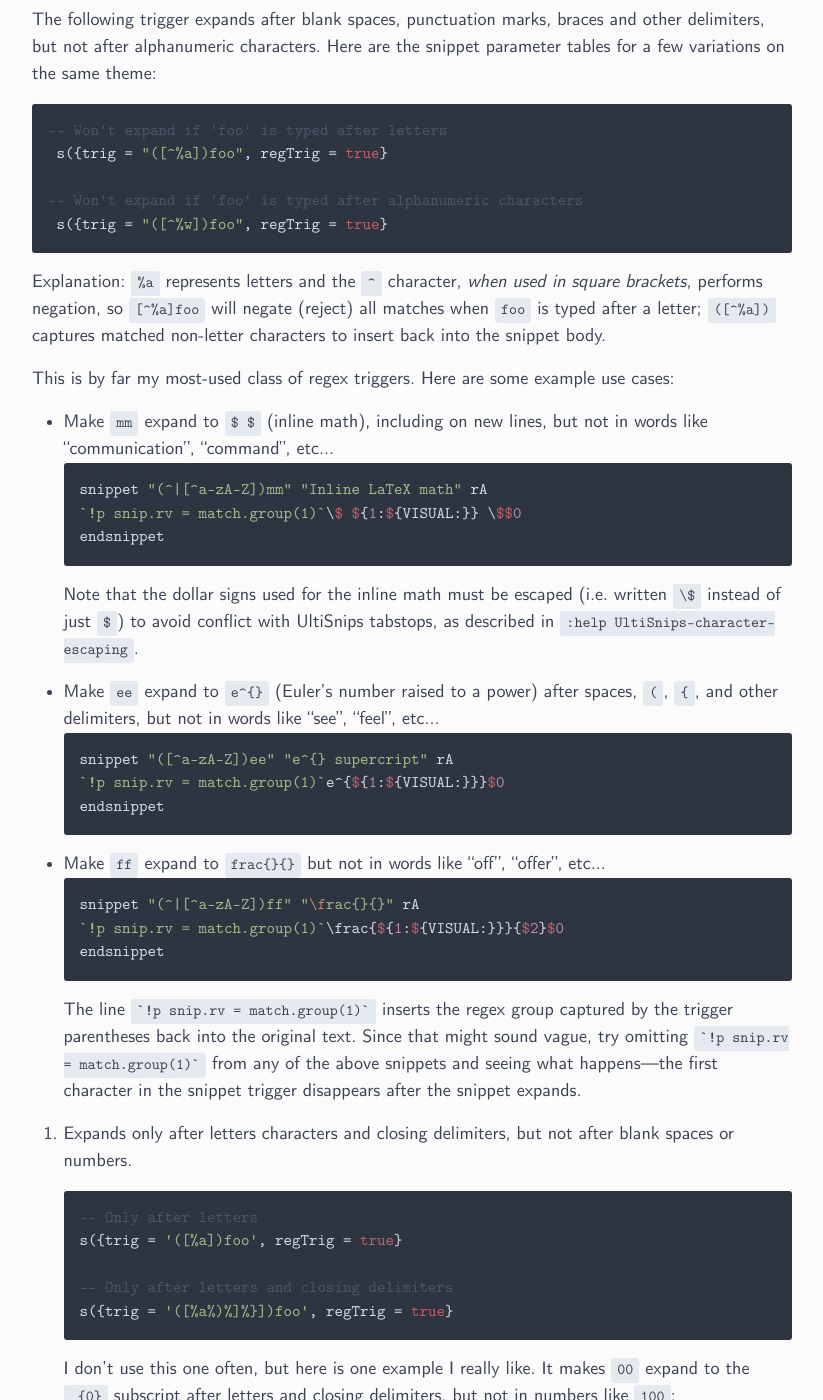
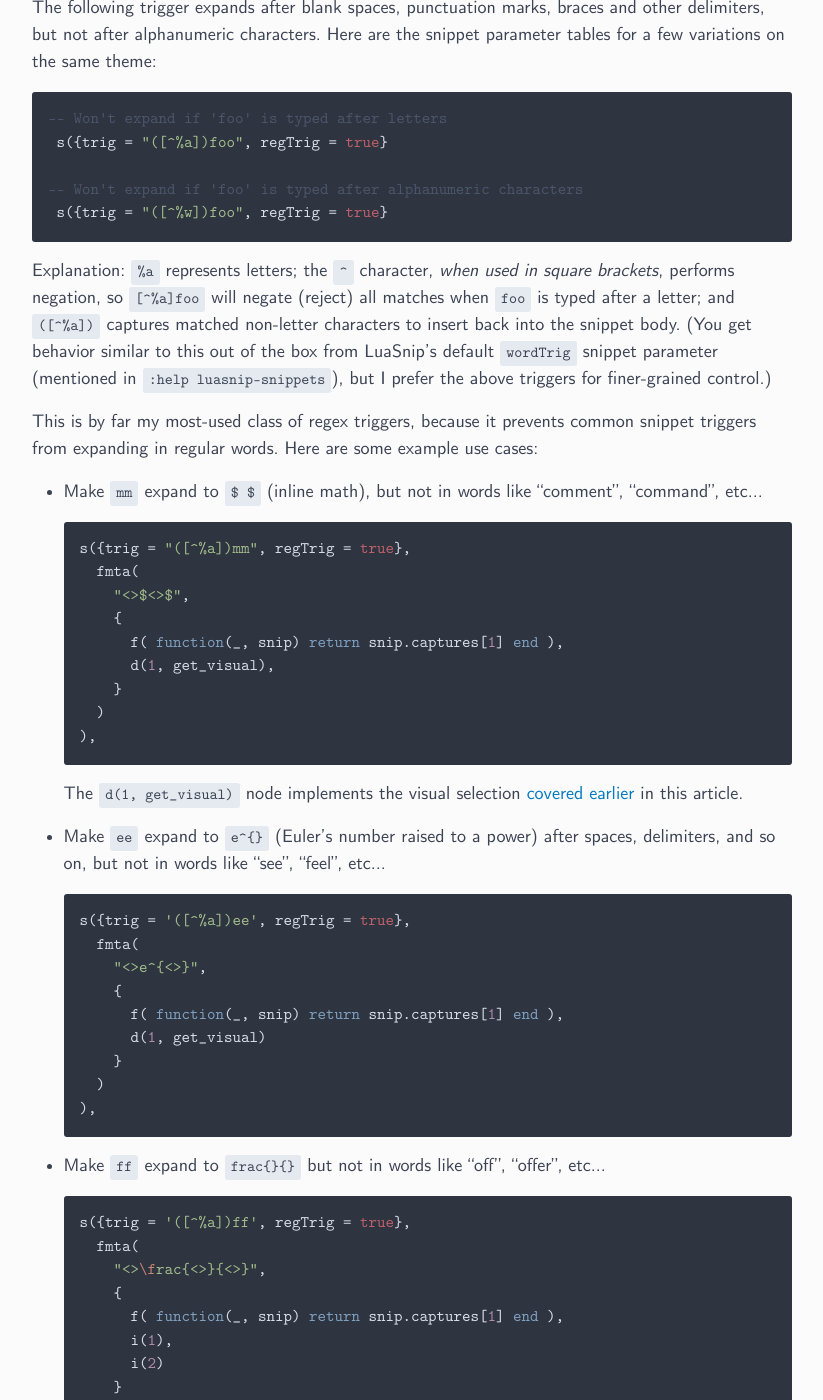
Before and after one commit to ejmastnak/ejmastnak.github.io, a Jekyll site: the page built from tutorials/vim-latex/luasnip.md, in a window 1280 px wide and 1400 px high, scrolled down 27878 px. Shown: the whole window, without its empty margins (228-1051 px from the left). Built offline with Jekyll 4.4.1, drawn with Linux system fonts in a browser that asks for light colours; some of the changed text lies outside the part shown.

Commit message:
(luasnip): complete regex triggers

````diff
--- a/tutorials/vim-latex/luasnip.md
+++ b/tutorials/vim-latex/luasnip.md
@@ -950,9 +951,7 @@ For future reference, here are the Lua pattern keywords needed for this article:
 | `%s` |	white space characters |
 | `%p` |	punctuation characters |
 
-**Cookbook-style list of useful regex triggers**
-
-Here's how the following sections will work:
+**Here's how the following sections will work:**
 
 - I'll first give the generic snippet parameter table needed to use each class of regex triggers, and use `foo` as the example trigger.
 - I'll give a short explanation of each Lua regex works.
@@ -1071,67 +1070,101 @@ Here are the snippet parameter tables for a few variations on the same theme:
  s({trig = "([^%w])foo", regTrig = true}
 ```
 
-Explanation: `%a` represents letters and the `^` character, *when used in square brackets*, performs negation, so `[^%a]foo` will negate (reject) all matches when `foo` is typed after a letter;
-`([^%a])` captures matched non-letter characters to insert back into the snippet body.
+Explanation: `%a` represents letters;
+the `^` character, *when used in square brackets*, performs negation, so `[^%a]foo` will negate (reject) all matches when `foo` is typed after a letter;
+and `([^%a])` captures matched non-letter characters to insert back into the snippet body.
+(You get behavior similar to this out of the box from LuaSnip's default `wordTrig` snippet parameter (mentioned in `:help luasnip-snippets`), but I prefer the above triggers for finer-grained control.)
 
-This is by far my most-used class of regex triggers.
+This is by far my most-used class of regex triggers, because it prevents common snippet triggers from expanding in regular words.
 Here are some example use cases:
 
-- Make `mm` expand to `$ $` (inline math), including on new lines, but not in words like "communication", "command", etc...
-```py
-snippet "(^|[^a-zA-Z])mm" "Inline LaTeX math" rA
-`!p snip.rv = match.group(1)`\$ ${1:${VISUAL:}} \$$0
-endsnippet
-```
-Note that the dollar signs used for the inline math must be escaped (i.e. written `\$` instead of just `$`) to avoid conflict with UltiSnips tabstops, as described in `:help UltiSnips-character-escaping`.
+- Make `mm` expand to `$ $` (inline math), but not in words like "comment", "command", etc...
 
-- Make `ee` expand to `e^{}` (Euler's number raised to a power) after spaces, `(`, `{`, and other delimiters, but not in words like "see", "feel", etc...
-```py
-snippet "([^a-zA-Z])ee" "e^{} supercript" rA
-`!p snip.rv = match.group(1)`e^{${1:${VISUAL:}}}$0
-endsnippet
+  ```lua
+  s({trig = "([^%a])mm", regTrig = true},
+    fmta(
+      "<>$<>$",
+      {
+        f( function(_, snip) return snip.captures[1] end ),
+        d(1, get_visual),
+      }
+    )
+  ),
+  ```
+
+  The `d(1, get_visual)` node implements the visual selection [covered earlier](#the-visual-placeholder-and-a-few-advanced-nodes) in this article.
+
+- Make `ee` expand to `e^{}` (Euler's number raised to a power) after spaces, delimiters, and so on, but not in words like "see", "feel", etc...
+
+  ```lua
+  s({trig = '([^%a])ee', regTrig = true},
+    fmta(
+      "<>e^{<>}",
+      {
+        f( function(_, snip) return snip.captures[1] end ),
+        d(1, get_visual)
+      }
+    )
+  ),
+  ```
+
+- Make `ff` expand to `frac{}{}` but not in words like "off", "offer", etc...
+
+  ```lua
+  s({trig = '([^%a])ff', regTrig = true},
+    fmta(
+      "<>\frac{<>}{<>}",
+      {
+        f( function(_, snip) return snip.captures[1] end ),
+        i(1),
+        i(2)
+      }
+    )
+  ),
+  ```
+
+#### Exand only after alphanumeric characters and closing delimiters
+
+This class of triggers expands only after letter characters and closing delimiters, but not after blank spaces or numbers.
+
+```lua
+-- Only after letters
+s({trig = '([%a])foo', regTrig = true}
+
+-- Only after letters and closing delimiters
+s({trig = '([%a%)%]%}])foo', regTrig = true}
 ```
 
-- Make `ff` expand to `frac{}{}` but not in words like "off", "offer", etc...
-```py
-snippet "(^|[^a-zA-Z])ff" "\frac{}{}" rA
-`!p snip.rv = match.group(1)`\frac{${1:${VISUAL:}}}{$2}$0
-endsnippet
+Explanation: `%a` matches letters;
+`%)`, `%]`, and `%}` match closing parentheses, square brackets, and curly braces, respectively (these three characters have to be escaped with the percent sign);
+and `([%a%)%]%}])` saves the captured characters in a capture group.
+
+I don't use this trigger that often, but here is one example I really like.
+It makes `00` expand to the `_{0}` subscript after letters and closing delimiters, but not in numbers like `100`:
+
+```lua
+s({trig = '([%a%)%]%}])00', regTrig = true},
+  fmta(
+    "<>_{<>}",
+    {
+      f( function(_, snip) return snip.captures[1] end ),
+      t("0")
+    }
+  )
+),
 ```
-The line `` `!p snip.rv = match.group(1)` `` inserts the regex group captured by the trigger parentheses back into the original text.
-Since that might sound vague, try omitting `` `!p snip.rv = match.group(1)` `` from any of the above snippets and seeing what happens---the first character in the snippet trigger disappears after the snippet expands.
 
-1. Expands only after letters characters and closing delimiters, but not after blank spaces or numbers.
+And here is the above snippet in action:
 
-   ```lua
-   -- Only after letters
-   s({trig = '([%a])foo', regTrig = true}
-
-   -- Only after letters and closing delimiters
-   s({trig = '([%a%)%]%}])foo', regTrig = true}
-   ```
-
-   I don't use this one often, but here is one example I really like.
-   It makes `00` expand to the `_{0}` subscript after letters and closing delimiters, but not in numbers like `100`:
-
-   ```py
-   snippet "([a-zA-Z]|[\}\)\]\|'])00" "Automatic 0 subscript" rA
-   `!p snip.rv = match.group(1)`_{0}
-   endsnippet
-   ```
-   Here is the above snippet in action:
-
-   <image src="/assets/images/vim-latex/ultisnips/0-subscript.gif" alt="The 0 subscript snippet in action"  />
+<image src="/assets/images/vim-latex/ultisnips/0-subscript.gif" alt="The 0 subscript snippet in action"  />
 
 
-Combined with math-context expansion (described below), these three classes of regex triggers cover the majority of my use cases and should give you enough to get started writing your own.
-Note that you can do much fancier stuff than this.
-See the UltiSnips documentation or look through the snippets in `vim-snippets` for inspiration.
+Combined with math-context expansion (described below), these three classes of regex triggers cover the majority of my use cases and should give you enough tools to get started writing your own snippets.
 
 ### Expansion only in math contexts
 
-**External dependency:** you need [**the VimTeX plugin**](https://github.com/lervag/vimtex/) (which I cover in detail [later in the series]({% link tutorials/vim-latex/vimtex.md %})) to detect math contexts.
-(But the general technique of LuaSnip conditional expansion works in any filetype workflow and does not require VimTeX, so this section should be useful even if you don't use LaTeX.)
+**External dependency:** you need [**the VimTeX plugin**](https://github.com/lervag/vimtex/) (which I cover in detail [later in the series]({% link tutorials/vim-latex/vimtex.md %})) to detect math contexts in LaTeX files.
+(But the general technique of LuaSnip conditional expansion works in any filetype and does not require VimTeX, so this section should be useful even if you don't use LaTeX.)
 
 The `condition` option in a LuaSnip snippet's optional `opts` table (see `:help luasnip-snippets` and scroll down to the section on the `opts` table) gives you essentially arbitrary control over when snippets expand.
 
````
Also changed, not shown: other parts of tutorials/vim-latex/luasnip.md (+1 -0 lines).
